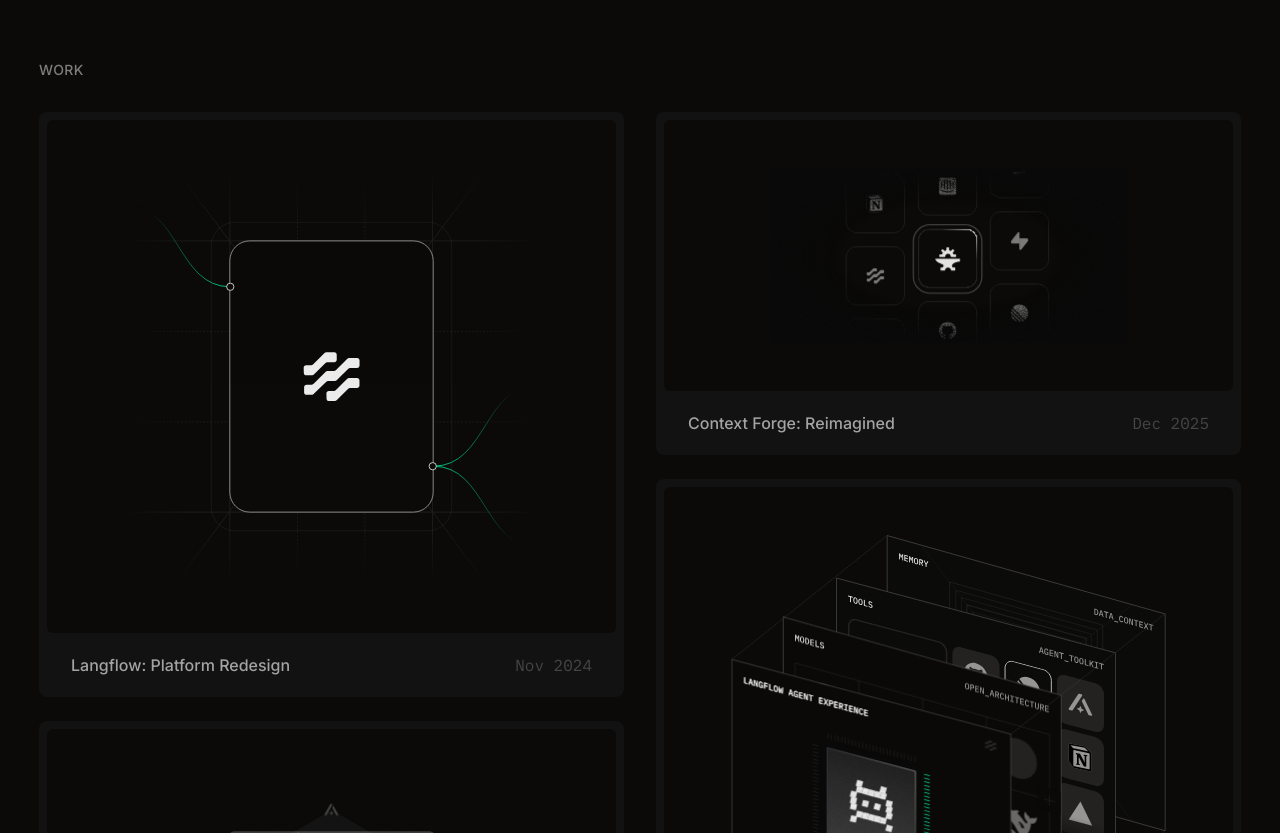
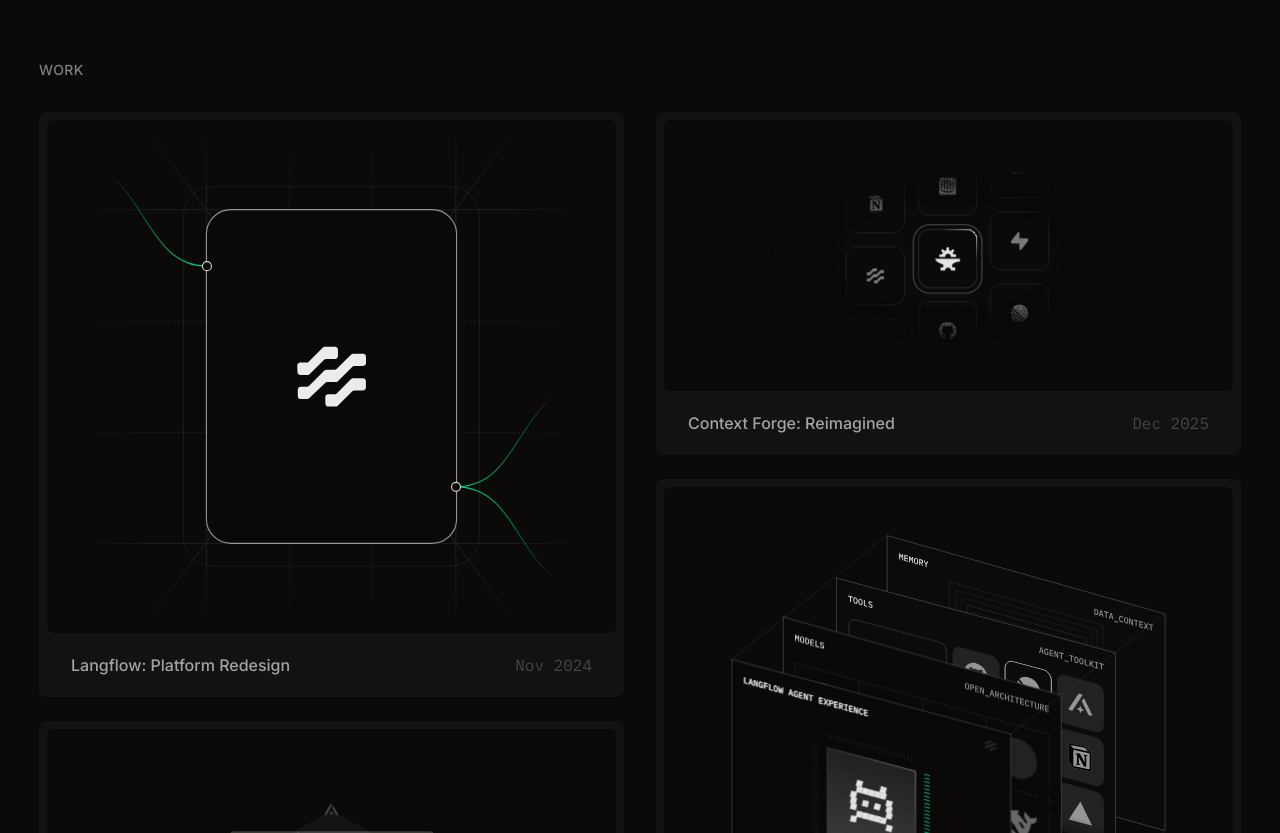
Before and after one commit to dvncvn/portfolio, a Next.js app: page / in a window 1280 px wide. Shown: the part 380-1213 px from the top of the page. Built offline with nearby package versions, Linux system fonts and the light colour scheme.

Commit message:
Add custom SVG padding support for work cards
Allow per-card SVG padding via svgPadding prop, used to make Langflow
Platform Redesign card artwork larger.

```diff
--- a/src/app/page.tsx
+++ b/src/app/page.tsx
@@ -8,6 +8,7 @@
   date: string;
   tall: boolean;
   imageSrc: string;
+  svgPadding?: string;
   svgAccent?: {
     matchStrokeHex?: string | string[];
     matchFillHex?: string | string[];
@@ -25,6 +26,7 @@
     date: "Nov 2024",
     tall: true,
     imageSrc: "/assets/work/langflow-platform-redesign/lf-art.svg",
+    svgPadding: "p-0",
     // Tight scope: only this card has inline SVG accent behavior for now.
     svgAccent: {
       matchStrokeHex: "#01F8A5",
@@ -114,6 +116,7 @@
                   tall={project.tall}
                   imageSrc={project.imageSrc}
                   svgAccent={project.svgAccent}
+                  svgPadding={project.svgPadding}
                 />
               </BlurFade>
             ))}
@@ -133,6 +136,7 @@
                   tall={project.tall}
                   imageSrc={project.imageSrc}
                   svgAccent={project.svgAccent}
+                  svgPadding={project.svgPadding}
                 />
               </BlurFade>
             ))}
--- a/src/components/work-card.tsx
+++ b/src/components/work-card.tsx
@@ -30,6 +30,7 @@
   imageSrc?: string;
   hoverImageSrc?: string;
   svgAccent?: SvgAccentConfig;
+  svgPadding?: string;
 };
 
 type WorkCardAnimatedProps = WorkCardProps & {
@@ -44,6 +45,7 @@
   imageSrc,
   hoverImageSrc,
   svgAccent,
+  svgPadding,
 }: WorkCardProps) {
   const cardRef = useRef<HTMLAnchorElement>(null);
   const [mousePosition, setMousePosition] = useState({ x: 0, y: 0 });
@@ -111,7 +113,7 @@
               <InlineSvg
                 src={imageSrc}
                 className={[
-                  "h-full w-full p-8 opacity-[0.92] sm:p-10 md:p-12",
+                  `h-full w-full opacity-[0.92] ${svgPadding ?? "p-8 sm:p-10 md:p-12"}`,
                   // Ensure the inlined <svg> fills the box and stays centered.
                   "[&>svg]:block [&>svg]:h-full [&>svg]:w-full",
                 ].join(" ")}
```
